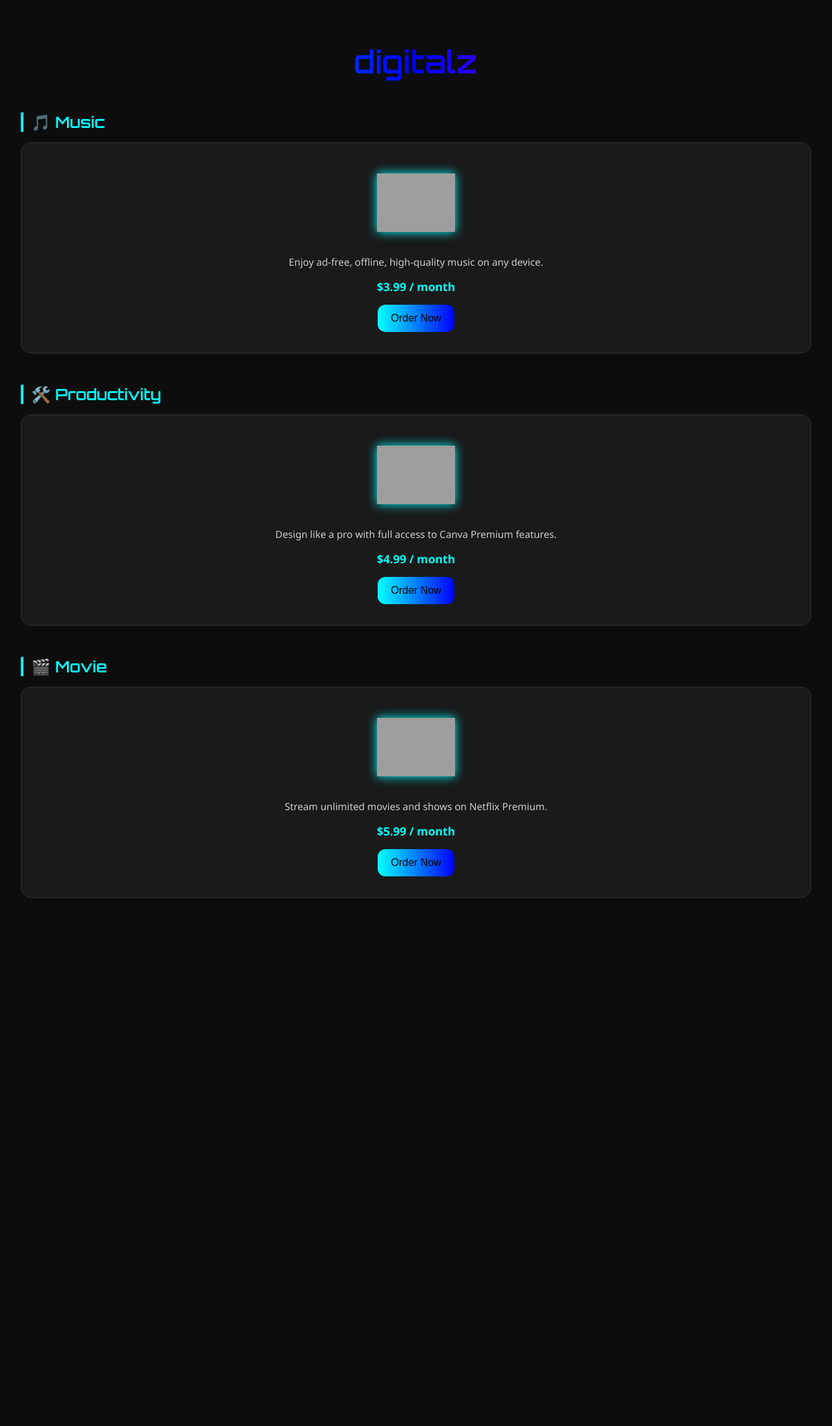
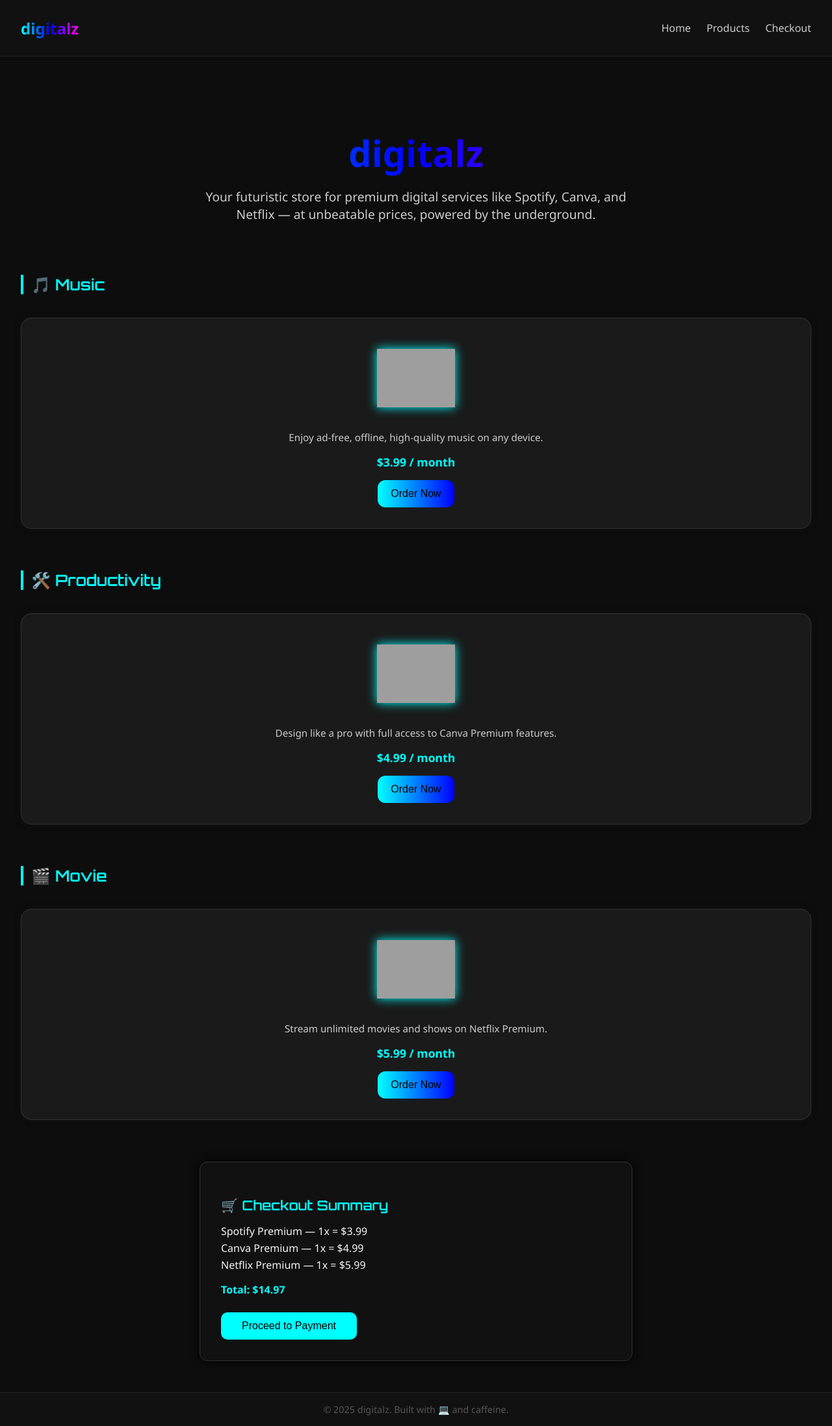
Before and after one commit to raldddd/store, a plain HTML site: page index.html in a window 1280 px wide. Shown: the whole page at 65% size. Before the commit the page ends 1414 px from the top, so only its background shows below. Drawn offline with Linux system fonts and the light colour scheme; grey boxes are pictures that could not be loaded.

Commit message:
Update index.html

```diff
--- a/index.html
+++ b/index.html
@@ -11,23 +11,69 @@
       font-family: 'Segoe UI', Tahoma, Geneva, Verdana, sans-serif;
       background: #0d0d0d;
       color: #f5f5f5;
-      padding: 2rem;
     }
 
-    h1 {
-      font-size: 3rem;
-      text-align: center;
-      margin-bottom: 3rem;
+    /* Navbar */
+    .navbar {
+      background: #111;
+      padding: 1rem 2rem;
+      display: flex;
+      justify-content: space-between;
+      align-items: center;
+      border-bottom: 1px solid #222;
+    }
+
+    .navbar .logo {
+      font-size: 1.5rem;
+      font-weight: bold;
       background: linear-gradient(90deg, #0ff, #00f, #f0f);
       -webkit-background-clip: text;
       -webkit-text-fill-color: transparent;
-      font-family: 'Orbitron', sans-serif;
     }
 
+    .navbar ul {
+      display: flex;
+      list-style: none;
+      gap: 1.5rem;
+    }
+
+    .navbar ul li a {
+      color: #ccc;
+      text-decoration: none;
+      font-size: 1rem;
+      transition: color 0.2s ease;
+    }
+
+    .navbar ul li a:hover {
+      color: #0ff;
+    }
+
+    /* Hero */
+    .hero {
+      text-align: center;
+      padding: 4rem 2rem 2rem;
+    }
+
+    .hero h1 {
+      font-size: 3.5rem;
+      margin-bottom: 1rem;
+      background: linear-gradient(90deg, #0ff, #00f, #f0f);
+      -webkit-background-clip: text;
+      -webkit-text-fill-color: transparent;
+    }
+
+    .hero p {
+      font-size: 1.2rem;
+      color: #ccc;
+      max-width: 700px;
+      margin: 0 auto;
+    }
+
+    /* Sections */
     h2 {
       font-size: 1.5rem;
       margin-top: 3rem;
-      margin-bottom: 1rem;
+      margin-left: 2rem;
       font-family: 'Orbitron', sans-serif;
       color: #0ff;
       border-left: 4px solid #0ff;
@@ -38,7 +84,7 @@
       display: grid;
       grid-template-columns: repeat(auto-fit, minmax(280px, 1fr));
       gap: 2rem;
-      margin-top: 1rem;
+      padding: 1rem 2rem;
     }
 
     .product {
@@ -97,10 +143,75 @@
       background: linear-gradient(90deg, #f0f, #00f);
       transform: scale(1.05);
     }
+
+    /* Checkout */
+    .checkout {
+      background: #111;
+      margin: 3rem 2rem;
+      padding: 2rem;
+      border-radius: 12px;
+      border: 1px solid #333;
+      box-shadow: 0 0 15px #000;
+      max-width: 600px;
+      margin-left: auto;
+      margin-right: auto;
+    }
+
+    .checkout h3 {
+      font-family: 'Orbitron', sans-serif;
+      font-size: 1.3rem;
+      margin-bottom: 1rem;
+      color: #0ff;
+    }
+
+    .checkout p {
+      font-size: 1rem;
+      margin: 0.25rem 0;
+    }
+
+    .checkout .total {
+      margin-top: 1rem;
+      font-weight: bold;
+      color: #0ff;
+    }
+
+    .checkout-btn {
+      margin-top: 1.5rem;
+      background: #0ff;
+      color: #000;
+      border: none;
+      padding: 0.75rem 2rem;
+      font-size: 1rem;
+      border-radius: 10px;
+      cursor: pointer;
+    }
+
+    /* Footer */
+    footer {
+      background: #111;
+      padding: 1rem;
+      text-align: center;
+      color: #555;
+      font-size: 0.9rem;
+      border-top: 1px solid #222;
+    }
   </style>
 </head>
 <body>
-  <h1>digitalz</h1>
+
+  <nav class="navbar">
+    <div class="logo">digitalz</div>
+    <ul>
+      <li><a href="#">Home</a></li>
+      <li><a href="#">Products</a></li>
+      <li><a href="#">Checkout</a></li>
+    </ul>
+  </nav>
+
+  <section class="hero">
+    <h1>digitalz</h1>
+    <p>Your futuristic store for premium digital services like Spotify, Canva, and Netflix — at unbeatable prices, powered by the underground.</p>
+  </section>
 
   <h2>🎵 Music</h2>
   <div class="category">
@@ -131,5 +242,19 @@
       <button class="order-btn">Order Now</button>
     </div>
   </div>
+
+  <div class="checkout">
+    <h3>🛒 Checkout Summary</h3>
+    <p>Spotify Premium — 1x = $3.99</p>
+    <p>Canva Premium — 1x = $4.99</p>
+    <p>Netflix Premium — 1x = $5.99</p>
+    <div class="total">Total: $14.97</div>
+    <button class="checkout-btn">Proceed to Payment</button>
+  </div>
+
+  <footer>
+    &copy; 2025 digitalz. Built with 💻 and caffeine.
+  </footer>
+
 </body>
 </html>
```
